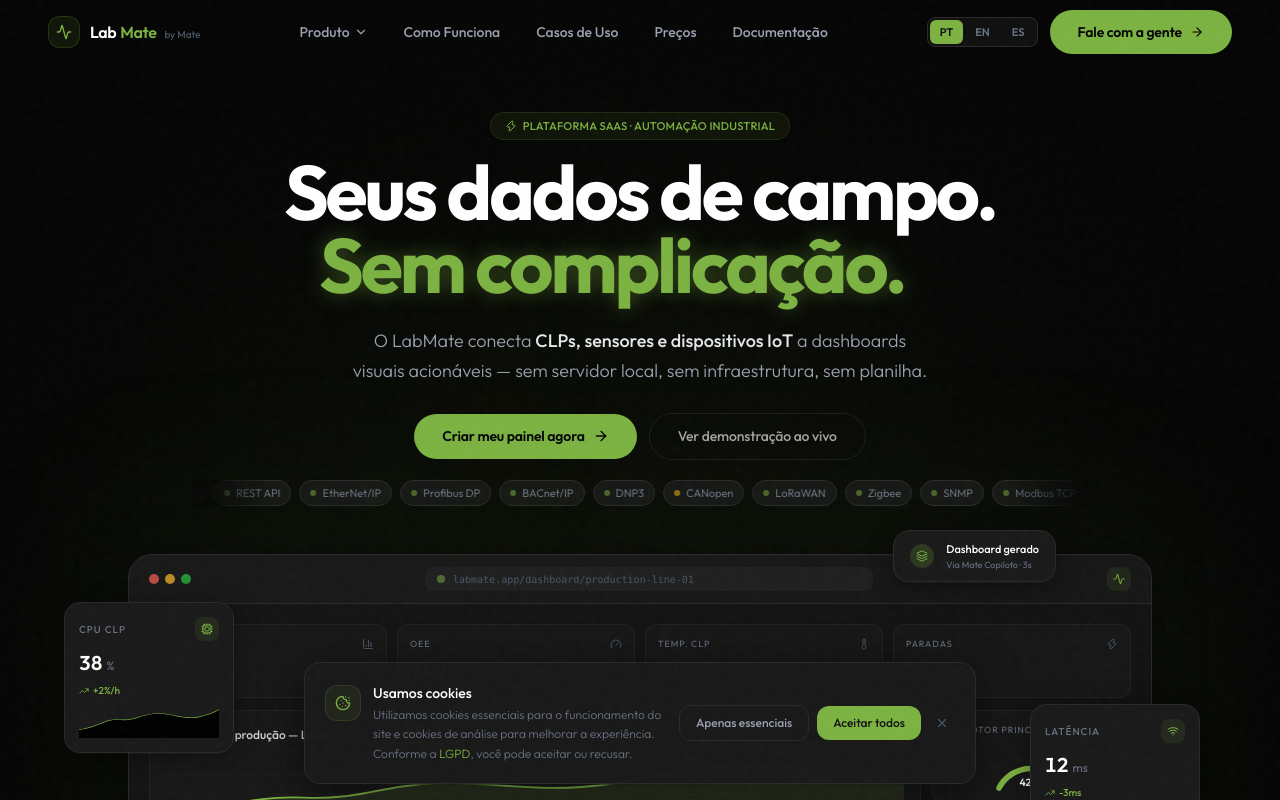
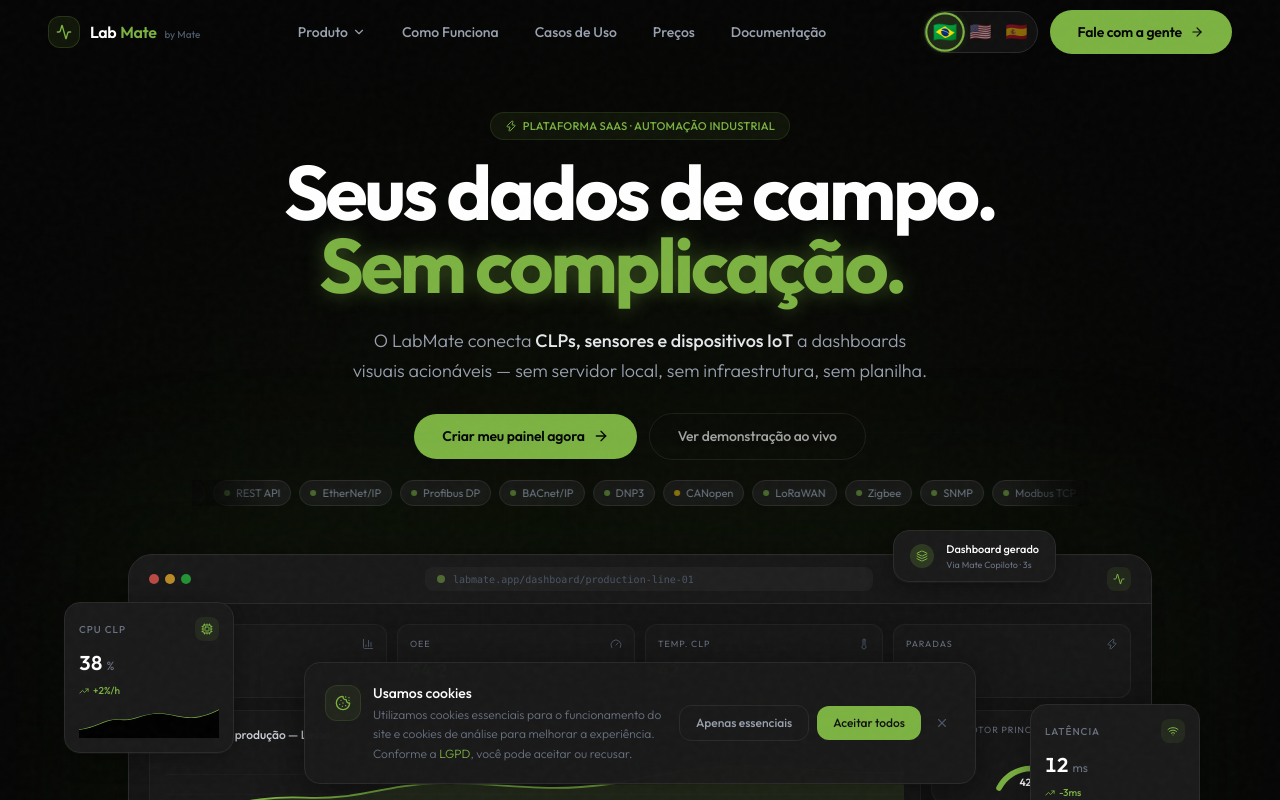
Before and after one commit to douglasmelere/mate-website, a Next.js app: page / in a window 1280 px wide. Shown: the top 800 px of the page. Built offline with nearby package versions, Linux system fonts and the light colour scheme.

Commit message:
feat: replace text language switcher with flag emoji buttons (🇧🇷🇺🇸🇪🇸)

```diff
--- a/src/components/Navbar.tsx
+++ b/src/components/Navbar.tsx
@@ -6,6 +6,12 @@
 import Link from "next/link";
 import { useLanguage } from "@/lib/i18n/context";
 import type { Locale } from "@/lib/i18n/types";
+
+const FLAG_MAP: Record<Locale, { flag: string; label: string }> = {
+  pt: { flag: "🇧🇷", label: "Português" },
+  en: { flag: "🇺🇸", label: "English" },
+  es: { flag: "🇪🇸", label: "Español" },
+};
 
 export default function Navbar() {
   const { t, locale, setLocale } = useLanguage();
@@ -115,21 +121,23 @@
               ))}
             </div>
 
-            {/* CTA + Language switcher */}
+            {/* CTA + Language flags */}
             <div className="hidden md:flex items-center gap-3">
-              {/* Language switcher */}
-              <div className="flex items-center gap-0.5 rounded-lg border border-brand-dark4 bg-brand-dark3/40 p-0.5">
+              {/* Flag language switcher */}
+              <div className="flex items-center gap-1 rounded-full border border-brand-dark4 bg-brand-dark3/40 p-1">
                 {locales.map((l) => (
                   <button
                     key={l}
                     onClick={() => setLocale(l)}
-                    className={`px-2.5 py-1 rounded-md text-[11px] font-semibold transition-all duration-150 ${
+                    title={FLAG_MAP[l].label}
+                    aria-label={FLAG_MAP[l].label}
+                    className={`relative w-8 h-8 rounded-full flex items-center justify-center text-lg transition-all duration-200 ${
                       locale === l
-                        ? "bg-brand-green text-brand-dark1"
-                        : "text-gray-500 hover:text-gray-300"
+                        ? "ring-2 ring-brand-green bg-brand-green/15 scale-110 shadow-[0_0_10px_rgba(124,179,66,0.25)]"
+                        : "opacity-50 hover:opacity-90 hover:bg-white/5 hover:scale-105"
                     }`}
                   >
-                    {t.lang[l]}
+                    <span className="leading-none">{FLAG_MAP[l].flag}</span>
                   </button>
                 ))}
               </div>
@@ -174,19 +182,21 @@
                   </Link>
                 ))}
                 <div className="pt-3 flex flex-col gap-2 border-t border-brand-dark4 mt-3">
-                  {/* Language switcher mobile */}
-                  <div className="flex items-center gap-1.5 px-1">
+                  {/* Flag language switcher mobile */}
+                  <div className="flex items-center justify-center gap-2 px-1 py-1">
                     {locales.map((l) => (
                       <button
                         key={l}
                         onClick={() => setLocale(l)}
-                        className={`flex-1 py-2 rounded-xl text-[12px] font-semibold transition-all duration-150 border ${
+                        title={FLAG_MAP[l].label}
+                        aria-label={FLAG_MAP[l].label}
+                        className={`flex items-center gap-2 px-4 py-2.5 rounded-xl text-sm font-medium transition-all duration-200 border ${
                           locale === l
-                            ? "bg-brand-green text-brand-dark1 border-brand-green"
-                            : "text-gray-500 border-brand-dark4 hover:text-gray-300"
+                            ? "border-brand-green bg-brand-green/15 text-white ring-1 ring-brand-green/50"
+                            : "border-brand-dark4 text-gray-500 hover:text-gray-300 hover:border-gray-600"
                         }`}
                       >
-                        {t.lang[l]}
+                        <span className="text-xl leading-none">{FLAG_MAP[l].flag}</span>
                       </button>
                     ))}
                   </div>
```
